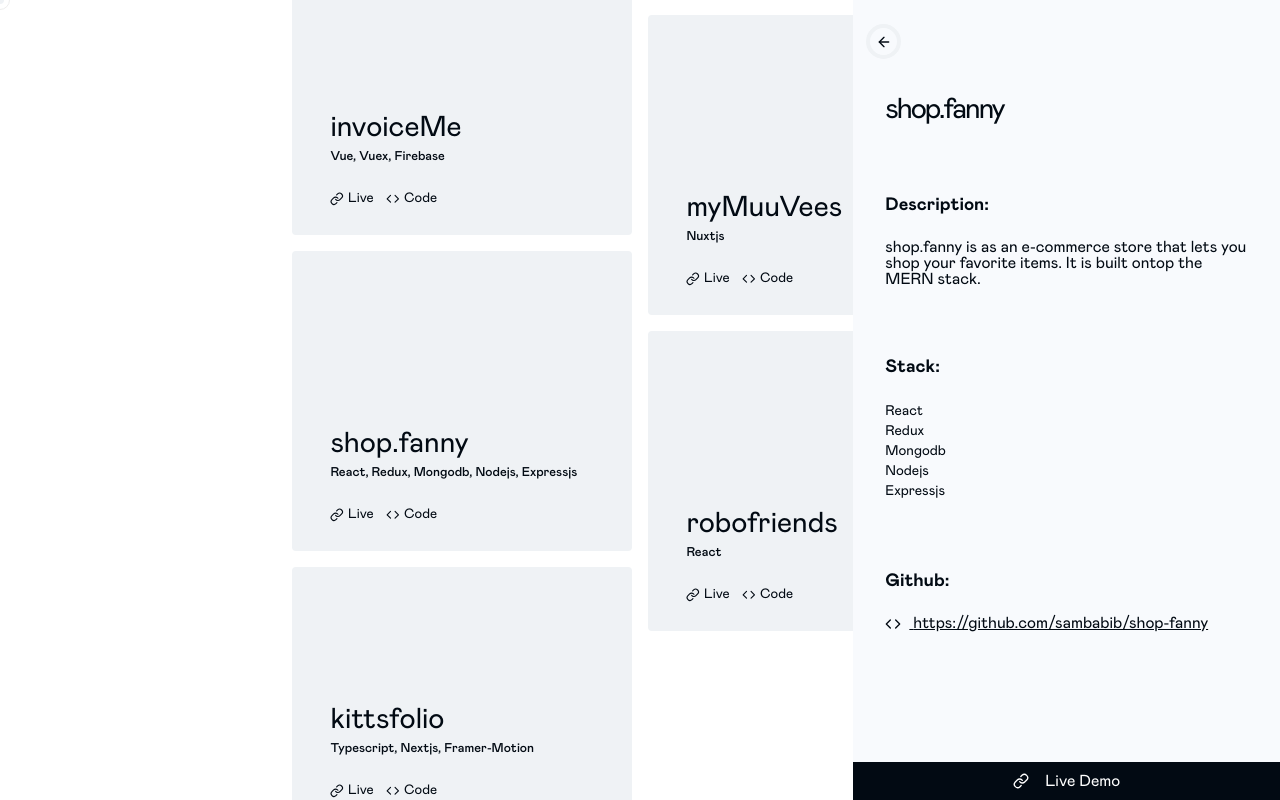
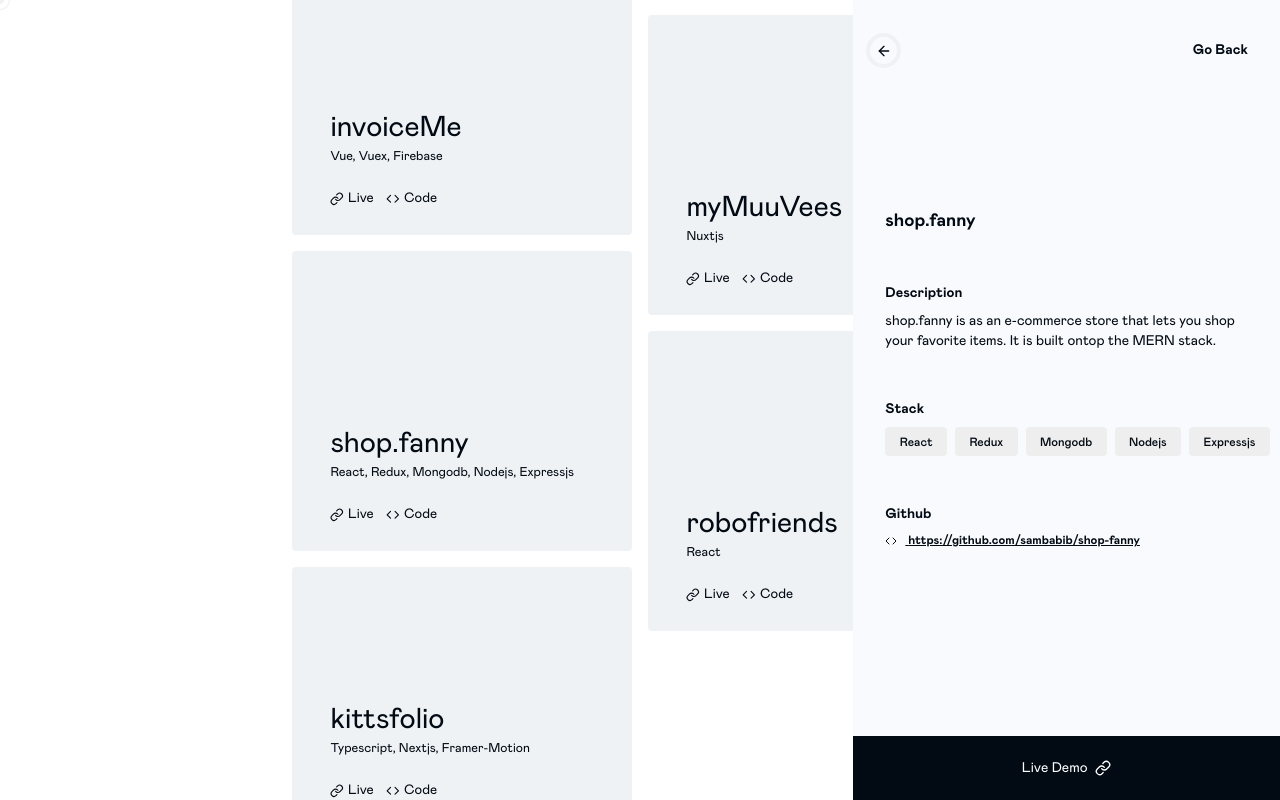
Before and after one commit to sambabib/kittsfolio, a Next.js app: page / in a window 1280 px wide. Both pictures are taken after a click on the element 462 px from the left and 1122 px from the top of the page. Shown: the part 722-1522 px from the top of the page. Built offline with nearby package versions, Linux system fonts and the light colour scheme.

Commit message:
added work section && modal

```diff
--- /dev/null
+++ b/components/articles.tsx
@@ -0,0 +1,34 @@
+import React from 'react';
+import type { ReactElement } from 'react';
+
+// components
+import BlogPostsCard from './blogpostsCard';
+
+// utils
+import { posts } from '../utils/posts';
+
+const Articles = (): ReactElement => {
+  return (
+    <div className='container mx-auto my-20'>
+      <section className=' px-8'>
+        <div className=''>
+          <h3 className='leading-relaxed text-xs uppercase font-light mb-8'>
+            Articles.
+          </h3>
+        </div>
+
+        <section>
+          <div className=''>
+            {posts.map((post, index) => (
+              <div className=''>
+                <BlogPostsCard post={post} />
+              </div>
+            ))}
+          </div>
+        </section>
+      </section>
+    </div>
+  );
+};
+
+export default Articles;
--- a/components/blogpostsCard.tsx
+++ b/components/blogpostsCard.tsx
@@ -7,20 +7,24 @@ import styles from '../styles/blogpostscard.module.scss';
 import { FiCalendar } from 'react-icons/fi';
 
 interface BlogProps {
-  item: any;
+  post: any;
 }
 
-const BlogPostsCard = ({ item }: BlogProps): ReactElement => {
+const BlogPostsCard = ({ post }: BlogProps): ReactElement => {
   return (
     <>
-      <a href={item.link} target='__blank'>
+      <a href={post.link} target='__blank'>
         <div className={styles.posts__card__container}>
           <div className={styles.card__heading}>
-            <h3>{item.title}</h3>
+            <h3>{post.title}</h3>
+          </div>
+
+          <div className="">
+            <span>{post.id}</span>
           </div>
 
           <div className={styles.card__date}>
-            <FiCalendar /> <p>{item.postedOn}</p>
+            <FiCalendar /> <span>{post.postedOn}</span>
           </div>
         </div>
       </a>
--- a/components/modal.tsx
+++ b/components/modal.tsx
@@ -1,3 +1,4 @@
+import { useEffect } from 'react';
 import type { ReactElement } from 'react';
 import classNames from 'classnames/bind';
 import { motion, AnimatePresence } from 'framer-motion';
@@ -17,6 +18,12 @@ interface ModalProps {
 const Modal = ({ project, open, setOpen }: ModalProps): ReactElement => {
   let cx = classNames.bind(styles);
 
+  useEffect(() => {
+    document.body.style.overflow = 'hidden';
+
+    return (): any => (document.body.style.overflow = 'unset');
+  }, []);
+
   return (
     <AnimatePresence>
       <motion.div
@@ -32,6 +39,7 @@ const Modal = ({ project, open, setOpen }: ModalProps): ReactElement => {
             styles.modal__container
           )}
         >
+          <div className='flex flex-row justify-between items-center mt-8'>
             <button
               className={styles.close__button}
               onClick={() => setOpen(!open)}
@@ -39,35 +47,37 @@ const Modal = ({ project, open, setOpen }: ModalProps): ReactElement => {
               <FiArrowLeft />
             </button>
 
-          <div
-            className={cx(
-              'flex flex-col justify-between projects-start p-8 relative top-16',
-              styles.inner__modal
-            )}
-          >
-            <div className={styles.heading}>
+            <span className='px-8 text-sm font-semibold'>Go Back</span>
+          </div>
+
+          <div className={cx('p-8 relative', styles.inner__modal)}>
+            <div className={cx('font-semibold text-lg', styles.heading)}>
               <h3>{project.title}</h3>
             </div>
 
-            <div className={styles.description}>
-              <h4 className='text-lg font-semibold pb-5'>Description:</h4>
-              <p>{project.description}</p>
+            <div className='flex flex-col gap-2 my-12'>
+              <h4 className='text-sm font-semibold'>Description</h4>
+              <p className='text-sm font-light'>{project.description}</p>
             </div>
 
-            <div className={styles.tag}>
-              <h4 className='text-lg font-semibold pb-5'>Stack:</h4>
-              <div className={styles.tag__project}>
+            <div className={cx('flex flex-col gap-2 my-12', styles.tag)}>
+              <h4 className='text-sm font-semibold'>Stack</h4>
+              <div className='flex flex-row gap-2'>
                 {project.tags.map((tag: any, index: any) => (
-                  <p className='text-sm' key={index}>
+                  <span className='text-xs font-medium' key={index}>
                     {tag}
-                  </p>
+                  </span>
                 ))}
               </div>
             </div>
 
-            <div className={styles.code}>
-              <h4 className='text-lg font-semibold pb-5'>Github:</h4>
-              <a href={project.code} target='__blank'>
+            <div className={cx('flex flex-col gap-2 my-12', styles.code)}>
+              <h4 className='text-sm font-semibold'>Github</h4>
+              <a
+                className='text-xs font-semibold'
+                href={project.code}
+                target='__blank'
+              >
                 <FiCode className={styles.icon} /> {project.code}
               </a>
             </div>
@@ -76,11 +86,14 @@ const Modal = ({ project, open, setOpen }: ModalProps): ReactElement => {
           <a href={project.live} target='__blank'>
             <div
               className={cx(
-                'flex projects-center justify-center gap-4',
+                'flex flex-row items-center justify-center gap-2',
                 styles.live
               )}
             >
-              <FiLink /> <p className='text-white'>Live Demo</p>
+              <p className='text-white text-sm'>Live Demo</p>
+              <span>
+                <FiLink />
+              </span>
             </div>
           </a>
         </div>
--- a/components/navbar.tsx
+++ b/components/navbar.tsx
@@ -32,7 +32,7 @@ const Navbar = (): ReactElement => {
             <li className='uppercase text-xs'>
               {' '}
               <span>02</span>
-              <span className={styles.span__line}></span>Blog
+              <span className={styles.span__line}></span>Articles
             </li>
             <li className='uppercase text-xs'>
               {' '}
--- a/components/projectCard.tsx
+++ b/components/projectCard.tsx
@@ -39,7 +39,10 @@ const ProjectCard = ({ project }: CardProps): ReactElement => {
           </div>
         </div>
       </div>
-      {open && <Modal project={project} open={open} setOpen={setOpen} />}
+
+      <div className='absolute top-0 right-0 bottom-0 h-full'>
+        {open && <Modal project={project} open={open} setOpen={setOpen} />}
+      </div>
     </>
   );
 };
--- a/components/work.tsx
+++ b/components/work.tsx
@@ -16,7 +16,7 @@ const Work = (): ReactElement => {
   let cx = classNames.bind(styles);
 
   return (
-    <div className='container mx-auto'>
+    <div className='container mx-auto my-20'>
       <section className=' px-8'>
         <div className=''>
           <h3 className='leading-relaxed text-xs uppercase font-light mb-8'>
--- a/pages/index.tsx
+++ b/pages/index.tsx
@@ -6,6 +6,7 @@ import { AnimatePresence } from 'framer-motion';
 import Layout from '../components/layout';
 import Landing from '../components/landing';
 import Work from '../components/work';
+import Articles from '../components/articles';
 
 const Home = () => {
   return (
@@ -18,6 +19,7 @@ const Home = () => {
       <AnimatePresence>
         <Landing />
         <Work />
+        <Articles />
       </AnimatePresence>
     </>
   );
--- a/styles/blogpostscard.module.scss
+++ b/styles/blogpostscard.module.scss
@@ -29,7 +29,7 @@
     align-items: center;
     gap: 4px;
 
-    p {
+    span {
       font-size: 0.75rem;
       font-weight: 600;
 
--- a/styles/modal.module.scss
+++ b/styles/modal.module.scss
@@ -3,14 +3,11 @@
 
 .modal {
   background: $background-secondary;
-  z-index: 50;
-
-  .modal__container {
-    background: $background-secondary;
-    position: relative;
+  height: 100% !important;
+  z-index: 10;
 
   .close__button {
-      position: absolute;
+    position: relative;
     display: flex;
     flex-direction: column;
     align-items: center;
@@ -23,31 +20,18 @@
     background: transparent;
     border: 4px solid $background-tertiary;
     cursor: pointer;
-    }
-  }
 
-  .inner__modal {
-    height: calc(100% - 200px);
-  }
-
-  .heading {
-    h3 {
-      font-size: 1.8rem;
-      letter-spacing: -2px;
+    &:hover {
+      transition: all 0.3s ease-in-out;
+      border: 4px solid $primary-blue;
     }
   }
 
   .tag {
-    .tag__item {
-      display: flex;
-      align-items: center;
-      gap: 8px;
-
-      p {
+    span {
       background: $background-primary;
       padding: 0.4rem 0.9rem;
       border-radius: 4px;
-      }
     }
   }
 
@@ -68,8 +52,9 @@
     color: $background-main;
     text-align: center;
     padding: 0.7rem 1.3rem;
+    height: 64px !important;
     transition: all 0.3s ease;
-    z-index: 12;
+    z-index: 10;
 
     &:hover {
       transition: all 0.3s ease-in-out;
@@ -77,3 +62,9 @@
     }
   }
 }
+
+@media (max-width: 620px) {
+  .modal {
+    width: 100% !important;
+  }
+}
--- a/styles/projectscard.module.scss
+++ b/styles/projectscard.module.scss
@@ -28,7 +28,7 @@
 
     p {
       font-size: 0.8rem;
-      font-weight: 500;
+      font-weight: 300;
     }
   }
 
--- a/utils/posts.tsx
+++ b/utils/posts.tsx
@@ -1,5 +1,5 @@
 interface Posts {
-  id: number;
+  id: string;
   title: string;
   link: string;
   postedOn: string;
@@ -7,13 +7,13 @@ interface Posts {
 
 export const posts: Posts[] = [
   {
-    id: 1,
+    id: '01',
     title: `How to use React Custom Hooks to persist React state in Local Storage.`,
     link: `https://kitts.hashnode.dev/how-to-use-react-custom-hooks-to-persist-react-state-in-local-storage`,
     postedOn: `Apr 11, 2022`,
   },
   {
-    id: 2,
+    id: '02',
     title: `How to use Redux/Toolkit: A Developer's first Interface with @reduxjs/toolkit`,
     link: `https://kitts.hashnode.dev/how-to-use-reduxtoolkit-a-developers-first-interface-with-reduxjstoolkit`,
     postedOn: `Mar 13, 2022`,
```
Lines whose indentation alone changed are shown as unchanged.
